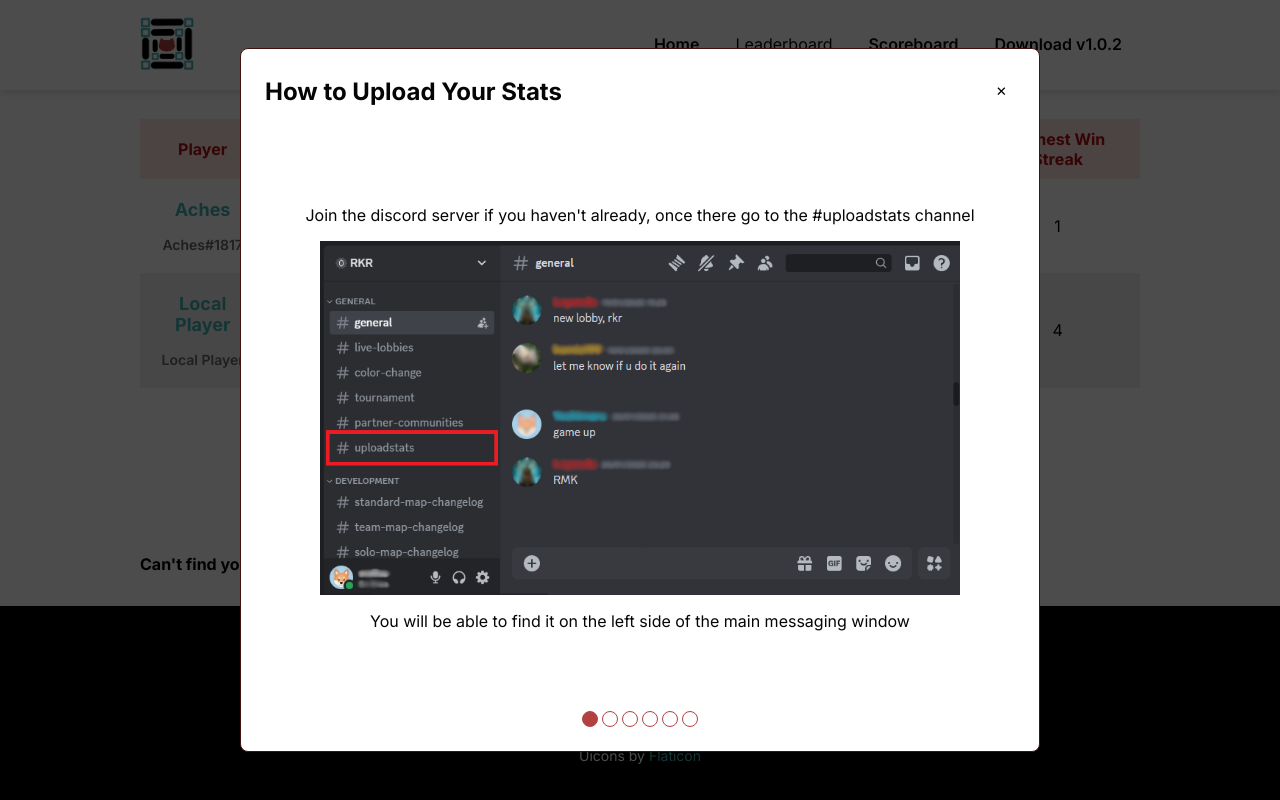
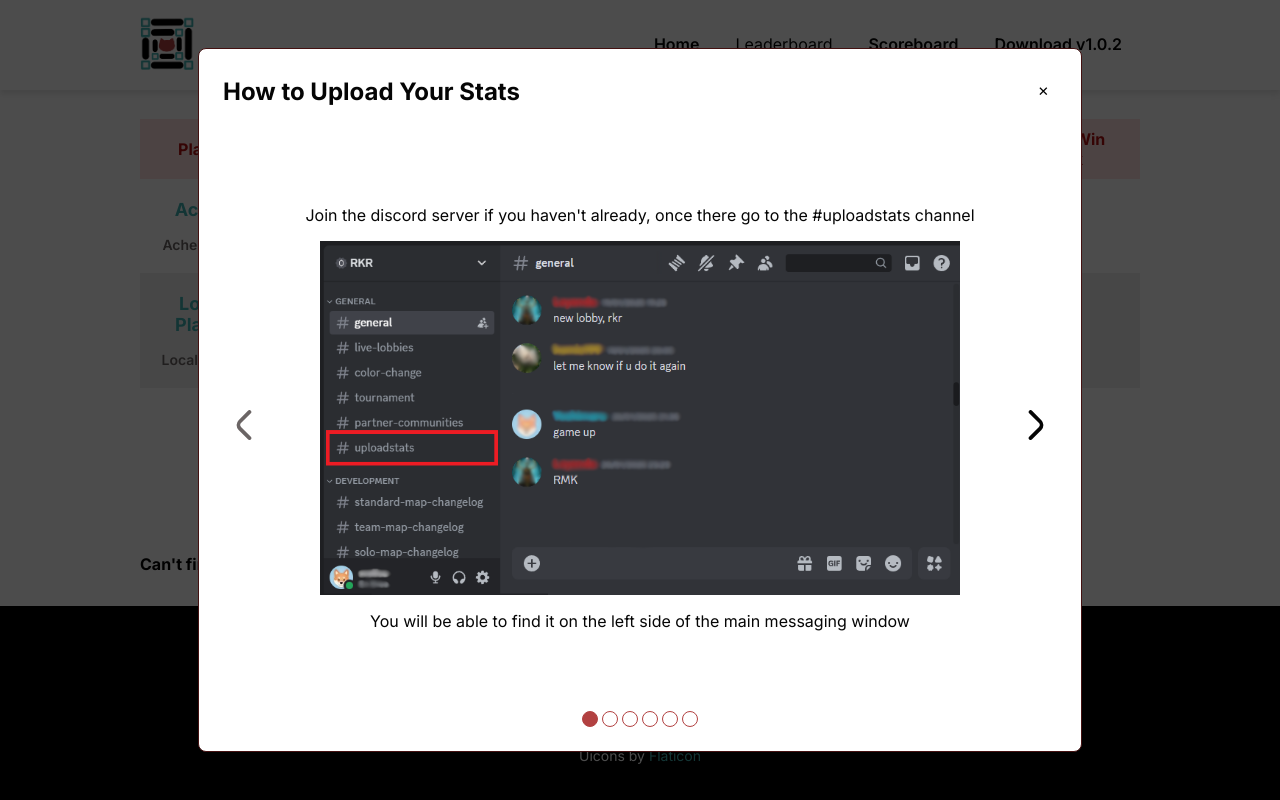
Before and after one commit to melisa-abuin/rkr-w3, a Next.js app: page /leaderboard in a window 1280 px wide. Both pictures are taken after a click on the button "Click here". Shown: the part 1192-1992 px from the top of the page. Built offline with nearby package versions, Linux system fonts and the light colour scheme; no server answers.

Commit message:
feature #108: add arrows to modal

```diff
--- /dev/null
+++ b/components/icons/chevron/index.tsx
@@ -0,0 +1,31 @@
+import React from 'react'
+
+interface IconProps {
+  fill?: string
+  height?: number
+  flipped?: boolean
+  width?: number
+}
+
+export const Chevron = ({
+  fill = '#000',
+  height = 100,
+  flipped = false,
+  width = 100,
+}: IconProps) => {
+  return (
+    <svg
+      fill="none"
+      height={height}
+      role="img"
+      viewBox="0 0 24 24"
+      width={width}
+    >
+      <path
+        d="M17.921,1.505a1.5,1.5,0,0,1-.44,1.06L9.809,10.237a2.5,2.5,0,0,0,0,3.536l7.662,7.662a1.5,1.5,0,0,1-2.121,2.121L7.688,15.9a5.506,5.506,0,0,1,0-7.779L15.36.444a1.5,1.5,0,0,1,2.561,1.061Z"
+        fill={fill}
+        transform={flipped ? 'scale(-1, 1) translate(-24, 0)' : 'none'}
+      />
+    </svg>
+  )
+}
--- a/components/steps/index.tsx
+++ b/components/steps/index.tsx
@@ -2,7 +2,9 @@
 
 import React, { ReactNode } from 'react'
 import { useState } from 'react'
-import { Container, Dots, Dot } from './styled'
+import { ChevronContainer, Container, Dots, Dot, StepContainer } from './styled'
+import { Chevron } from '../icons/chevron'
+import { useTheme } from '@/hooks/useTheme'
 
 interface Props {
   steps: ReactNode[]
@@ -10,10 +12,39 @@ interface Props {
 
 export default function Steps({ steps }: Props) {
   const [currentStep, setCurrentStep] = useState(0)
+  const [theme] = useTheme()
+  const maxSteps = steps.length
 
   return (
     <Container>
-      <div>{steps[currentStep]}</div>
+      <StepContainer>
+        <ChevronContainer
+          onClick={() => setCurrentStep((step) => (step > 0 ? step - 1 : step))}
+        >
+          <Chevron
+            fill={currentStep > 0 ? theme.text.primary : theme.text.secondary}
+            height={30}
+            width={30}
+          />
+        </ChevronContainer>
+        <div>{steps[currentStep]}</div>
+        <ChevronContainer
+          onClick={() =>
+            setCurrentStep((step) => (step < maxSteps - 1 ? step + 1 : step))
+          }
+        >
+          <Chevron
+            fill={
+              currentStep < maxSteps - 1
+                ? theme.text.primary
+                : theme.text.secondary
+            }
+            flipped
+            height={30}
+            width={30}
+          />
+        </ChevronContainer>
+      </StepContainer>
       <Dots>
         {steps.map((_, index) => (
           <Dot
--- a/components/steps/styled.ts
+++ b/components/steps/styled.ts
@@ -1,5 +1,10 @@
 import styled from 'styled-components'
 
+export const ChevronContainer = styled.button`
+  border: none;
+  background-color: transparent;
+  cursor: pointer;
+`
 export const Container = styled.div`
   display: flex;
   flex-direction: column;
@@ -20,3 +25,8 @@ export const Dot = styled.button<{ selected: boolean }>`
   height: 16px;
   width: 16px;
 `
+export const StepContainer = styled.div`
+  align-items: center;
+  display: flex;
+  flex-direction: row;
+`
```
